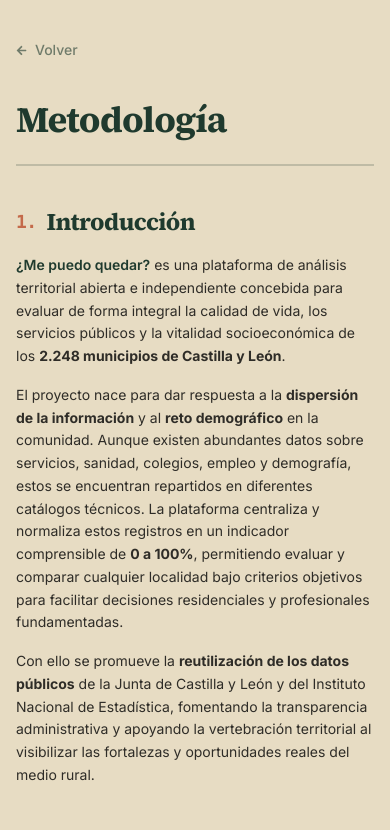
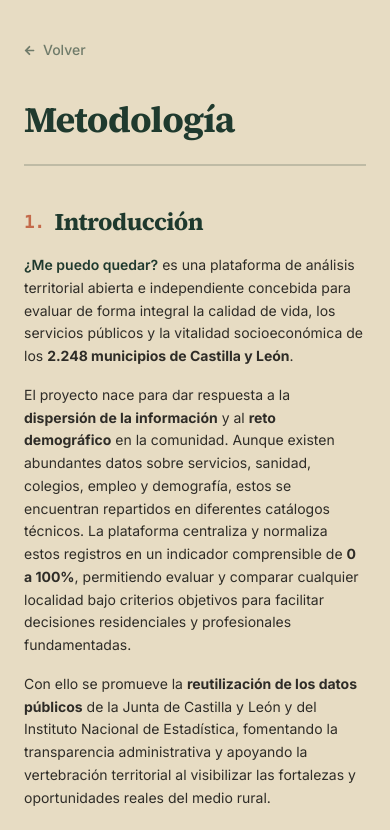
Before and after one commit to deeivihh/mepuedoquedar-es, a Next.js app: page /metodologia in a window 390 px wide. Shown: the top 830 px of the page. Built offline with nearby package versions, Linux system fonts and the light colour scheme.

Commit message:
Fix responsive

```diff
--- a/src/app/metodologia/page.tsx
+++ b/src/app/metodologia/page.tsx
@@ -90,7 +90,7 @@ export default function MetodologiaPage() {
     });
 
     return (
-        <main className="flex justify-center min-h-screen w-full px-4 py-10 md:py-16">
+        <main className="flex justify-center min-h-screen w-full p-6 py-10 md:py-16">
             <article className="w-full max-w-3xl flex flex-col gap-10">
                 <Link
                     href="/"
--- a/src/app/page.tsx
+++ b/src/app/page.tsx
@@ -27,7 +27,7 @@ export default function Home() {
                         <h2 className="text-5xl max-w-xl text-balance font-semibold title-font shadow-sm">
                             Tu <span className="text-text-2 brightness-108">próximo gran capítulo</span> empieza aquí
                         </h2>
-                        <nav className="pointer-events-auto flex items-center gap-2 shrink-0">
+                        <nav className="pointer-events-auto flex items-center gap-2 shrink-0 order-first md:order-last">
                             <Link
                                 href="/metodologia"
                                 title="Metodología"
```
